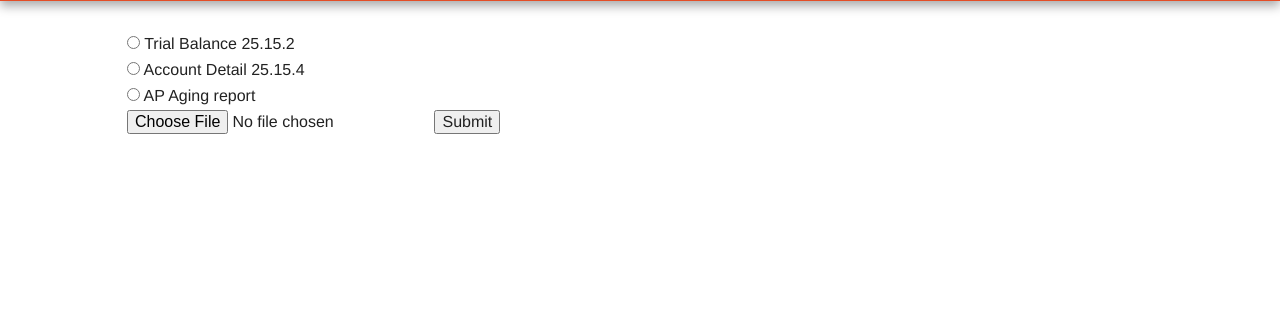
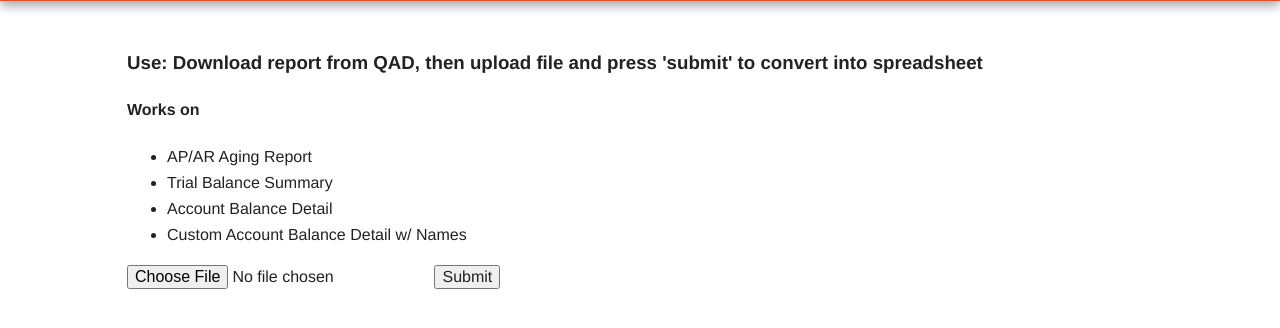
Before and after one commit to Shan-Kureshy/excelWebConverter, a Flask app: page / in a window 1280 px wide. Shown: the part 88-416 px from the top of the page. Run offline with Flask 2, Linux system fonts and the light colour scheme; some libraries are stand-ins or nearby versions.

Commit message:
initial commit

```diff
--- a/templates/upload.html
+++ b/templates/upload.html
@@ -1,11 +1,16 @@
 {% extends "index.html" %}
 {% block content %}
 
+    <h3>Use: Download report from QAD, then upload file and press 'submit' to convert into spreadsheet</h3>
+    <h4>Works on</h4>
+    <ul>
+        <li>AP/AR Aging Report</li>
+        <li>Trial Balance Summary</li>
+        <li>Account Balance Detail</li>
+        <li>Custom Account Balance Detail w/ Names</li>
+    </ul>
     <form action = "http://localhost:5000/uploader" method = "POST"
          enctype = "multipart/form-data">
-        <input type="radio" name="form" value=1> Trial Balance 25.15.2<br>
-        <input type="radio" name="form" value=2> Account Detail 25.15.4<br>
-        <input type="radio" name="form" value=3> AP Aging report<br>
         <input type = "file" name = "file" />
         <input type = "submit"/>
     </form>
```
